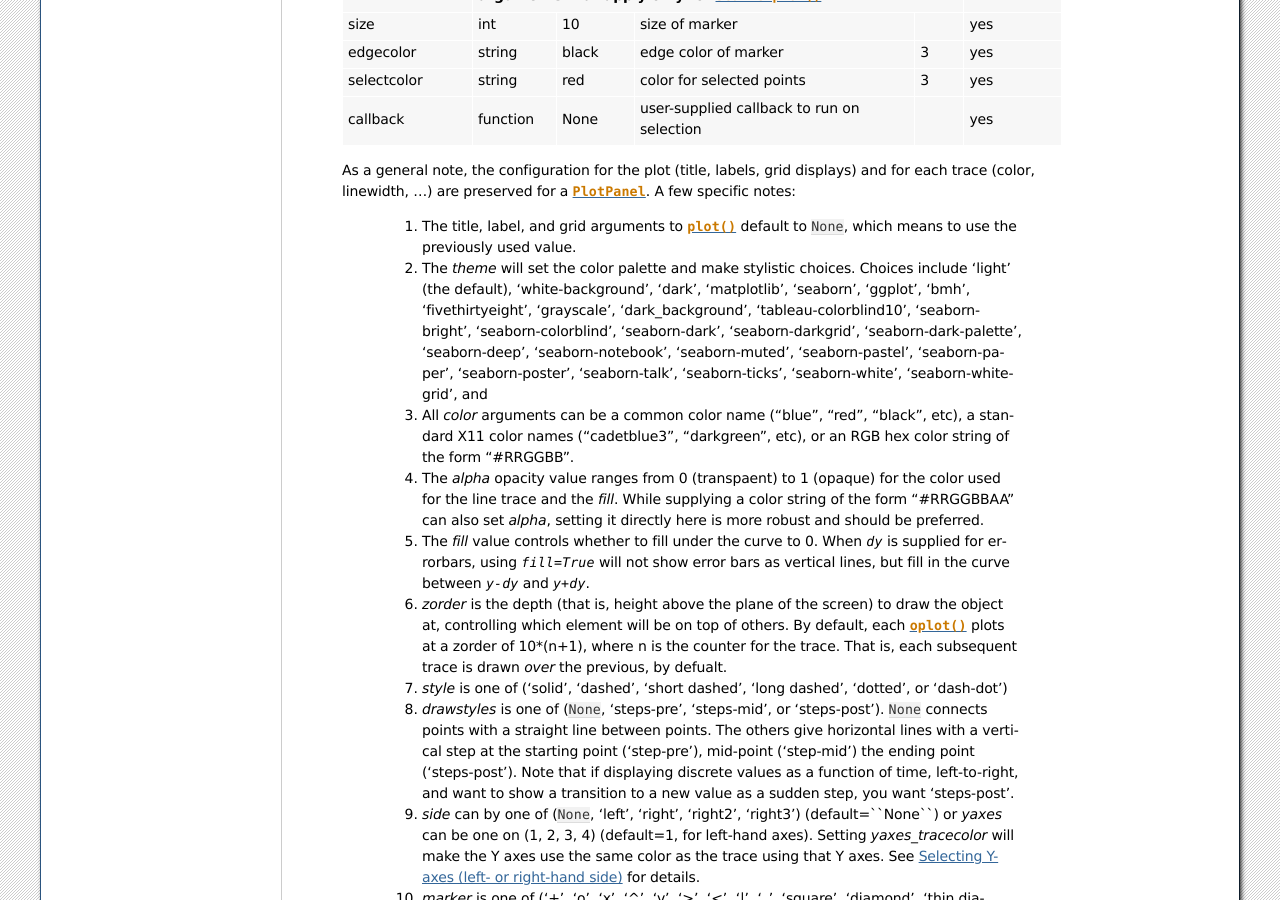
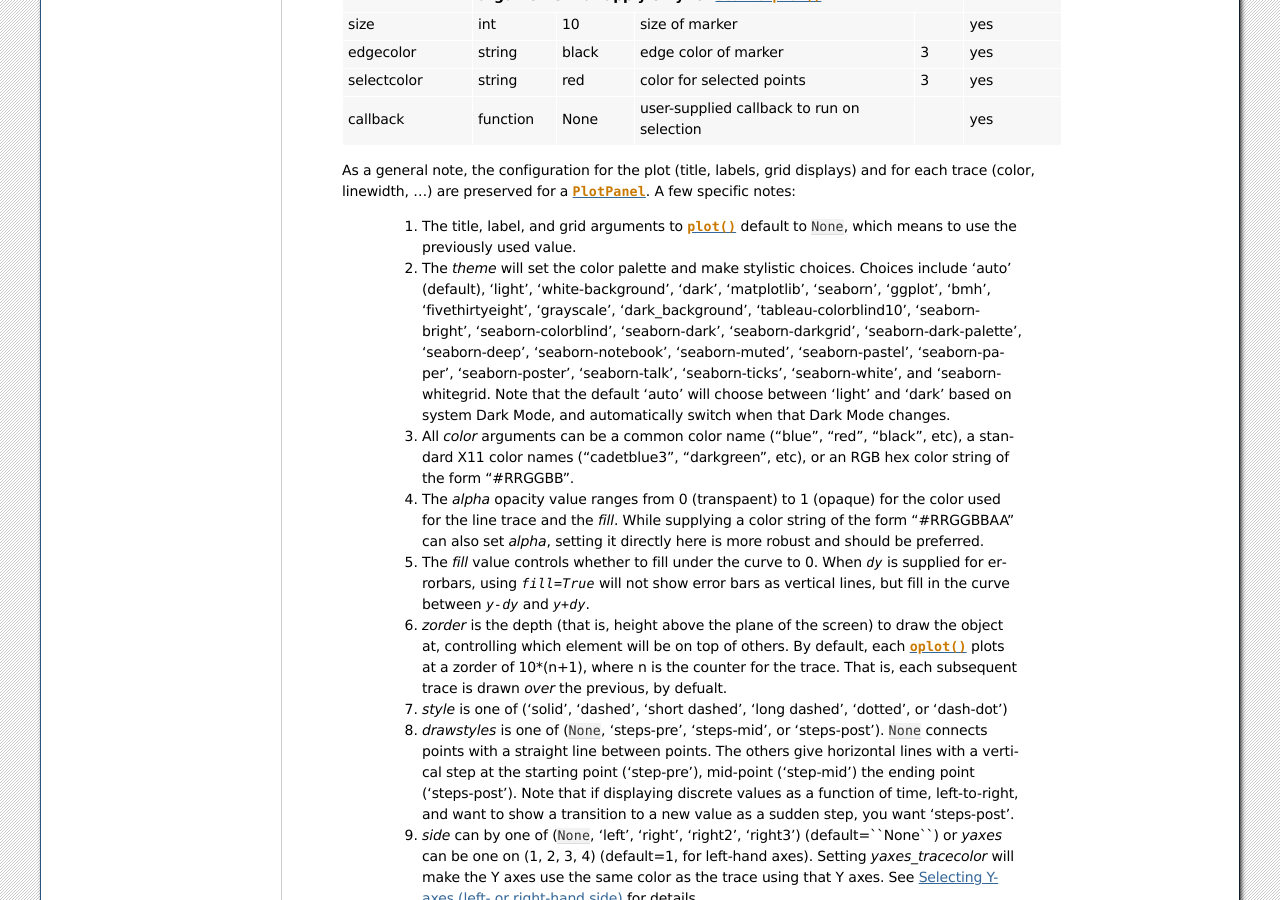
Before and after one commit to newville/wxmplot, a Sphinx documentation site: the page built from doc/plotpanel.rst, in a window 1280 px wide and 900 px high, scrolled down 2456 px. Built offline with Sphinx 7.4.7, drawn with Linux system fonts in a browser that asks for light colours; the version number could not be read and is left out.

Commit message:
document theme='auto'

```diff
--- a/doc/plotpanel.rst
+++ b/doc/plotpanel.rst
@@ -95,7 +95,7 @@ same meaning, as indicated by the right-most column.
   +------------------+------------+---------+------------------------------------------------+-----+--------------+
   | label            | string     | None    | trace label (defaults to 'trace N')            |  1  |  yes         |
   +------------------+------------+---------+------------------------------------------------+-----+--------------+
-  | theme            | str        | ''      | theme for colors and text size                 |  2  |  no          |
+  | theme            | str        | 'auto'  | theme for colors and text size                 |  2  |  no          |
   +------------------+------------+---------+------------------------------------------------+-----+--------------+
   | color            | string     | blue    | color to use for trace                         |  3  |  yes         |
   +------------------+------------+---------+------------------------------------------------+-----+--------------+
@@ -187,12 +187,15 @@ same meaning, as indicated by the right-most column.
       means to use the previously used value.
 
    2. The *theme* will set the color palette and make stylistic choices.  Choices include
-      'light' (the default), 'white-background', 'dark', 'matplotlib', 'seaborn',
+      'auto' (default), 'light', 'white-background', 'dark', 'matplotlib', 'seaborn',
       'ggplot', 'bmh', 'fivethirtyeight', 'grayscale', 'dark_background',
       'tableau-colorblind10', 'seaborn-bright', 'seaborn-colorblind', 'seaborn-dark',
       'seaborn-darkgrid', 'seaborn-dark-palette', 'seaborn-deep', 'seaborn-notebook',
       'seaborn-muted', 'seaborn-pastel', 'seaborn-paper', 'seaborn-poster',
-      'seaborn-talk', 'seaborn-ticks', 'seaborn-white', 'seaborn-whitegrid', and
+      'seaborn-talk', 'seaborn-ticks', 'seaborn-white', and
+      'seaborn-whitegrid.  Note that the default 'auto' will choose
+      between 'light' and 'dark' based on system Dark Mode, and
+      automatically switch when that Dark Mode changes.
 
    3. All *color* arguments can be a common color name ("blue", "red", "black", etc), a
       standard X11 color names ("cadetblue3", "darkgreen", etc), or an RGB hex color
```
